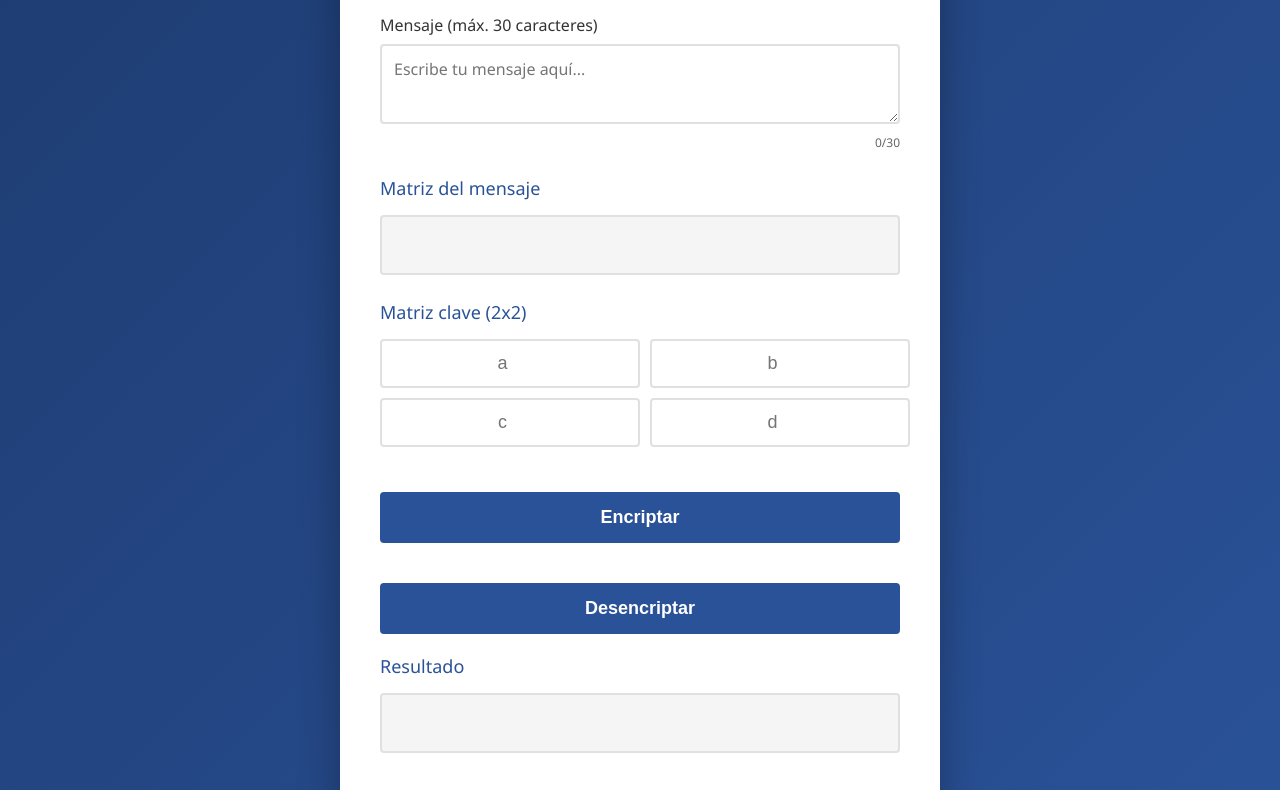
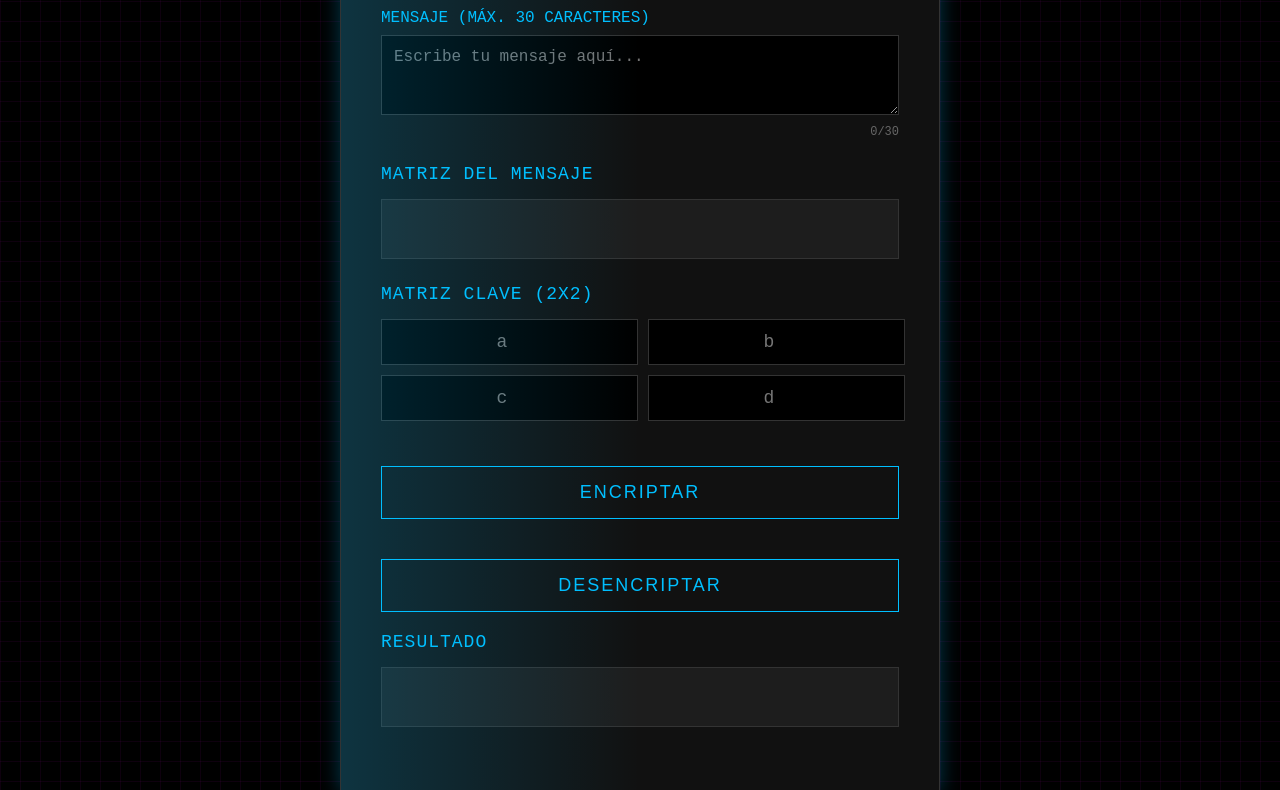
Before and after one commit to Ori31/Practica-Algebra, a plain HTML site: page index.html in a window 1280 px wide. Shown: the part 119-909 px from the top of the page. Drawn offline with Linux system fonts and the light colour scheme.

Commit message:
Cambio estilo

```diff
--- a/style.css
+++ b/style.css
@@ -5,37 +5,65 @@
 }
 
 body {
-    font-family: 'Segoe UI', Tahoma, Geneva, Verdana, sans-serif;
-    background: linear-gradient(135deg, #1e3c72 0%, #2a5298 100%);
+    font-family: 'Courier New', monospace;
+    background: #000000;
     min-height: 100vh;
     display: flex;
     justify-content: center;
     align-items: center;
     padding: 20px;
+    color: #ffffff;
+    background-image:
+        linear-gradient(rgba(139, 0, 139, 0.1) 1px, transparent 1px),
+        linear-gradient(90deg, rgba(139, 0, 139, 0.1) 1px, transparent 1px);
+    background-size: 20px 20px;
 }
 
 .container {
-    background: white;
+    background: #111111;
     max-width: 600px;
     width: 100%;
     padding: 40px;
-    border-radius: 8px;
-    box-shadow: 0 10px 40px rgba(0, 0, 0, 0.3);
+    border-radius: 0;
+    box-shadow: 0 0 20px rgba(0, 191, 255, 0.3);
+    border: 1px solid #333333;
+    position: relative;
+    overflow: hidden;
+}
+
+.container::before {
+    content: '';
+    position: absolute;
+    top: 0;
+    left: -100%;
+    width: 100%;
+    height: 100%;
+    background: linear-gradient(90deg, transparent, rgba(0, 191, 255, 0.2), transparent);
+    animation: scan 4s linear infinite;
+}
+
+@keyframes scan {
+    0% { left: -100%; }
+    100% { left: 100%; }
 }
 
 h1 {
-    color: #1e3c72;
+    color: #8b008b;
     text-align: center;
     margin-bottom: 30px;
     font-size: 32px;
-    font-weight: 600;
+    font-weight: 300;
+    text-transform: uppercase;
+    letter-spacing: 3px;
 }
 
 h3 {
-    color: #2a5298;
+    color: #00bfff;
     margin-bottom: 15px;
     font-size: 18px;
-    font-weight: 500;
+    font-weight: 300;
+    text-transform: uppercase;
+    letter-spacing: 1px;
 }
 
 .section {
@@ -44,26 +72,30 @@ h3 {
 
 label {
     display: block;
-    color: #333;
+    color: #00bfff;
     margin-bottom: 8px;
-    font-weight: 500;
+    font-weight: 300;
+    text-transform: uppercase;
 }
 
 textarea {
     width: 100%;
     padding: 12px;
-    border: 2px solid #e0e0e0;
-    border-radius: 4px;
+    border: 1px solid #333333;
+    border-radius: 0;
     font-size: 16px;
     resize: vertical;
     min-height: 80px;
-    font-family: inherit;
-    transition: border-color 0.3s;
+    font-family: 'Courier New', monospace;
+    background: #000000;
+    color: #ffffff;
+    transition: all 0.3s;
 }
 
 textarea:focus {
     outline: none;
-    border-color: #2a5298;
+    border-color: #8b008b;
+    box-shadow: 0 0 10px rgba(139, 0, 139, 0.5);
 }
 
 .char-count {
@@ -74,13 +106,13 @@ textarea:focus {
 }
 
 .matriz-display {
-    background: #f5f5f5;
+    background: rgba(255, 255, 255, 0.05);
     padding: 20px;
-    border-radius: 4px;
-    border: 2px solid #e0e0e0;
+    border-radius: 0;
+    border: 1px solid #333333;
     min-height: 60px;
     font-family: 'Courier New', monospace;
-    color: #333;
+    color: #00bfff;
     line-height: 1.8;
 }
 
@@ -93,53 +125,61 @@ textarea:focus {
 
 .matriz-input input {
     padding: 12px;
-    border: 2px solid #e0e0e0;
-    border-radius: 4px;
+    border: 1px solid #333333;
+    border-radius: 0;
     font-size: 18px;
     text-align: center;
-    transition: border-color 0.3s;
+    background: #000000;
+    color: #ffffff;
+    font-family: 'Courier New', monospace;
+    transition: all 0.3s;
 }
 
 .matriz-input input:focus {
     outline: none;
-    border-color: #2a5298;
+    border-color: #8b008b;
+    box-shadow: 0 0 8px rgba(139, 0, 139, 0.5);
 }
 
 button {
     width: 100%;
     padding: 15px;
-    background: #2a5298;
-    color: white;
-    border: none;
-    border-radius: 4px;
+    background: transparent;
+    color: #00bfff;
+    border: 1px solid #00bfff;
+    border-radius: 0;
     font-size: 18px;
-    font-weight: 600;
+    font-weight: 300;
     cursor: pointer;
-    transition: background 0.3s;
+    transition: all 0.3s;
     margin: 20px 0;
+    text-transform: uppercase;
+    letter-spacing: 2px;
 }
 
 button:hover {
-    background: #1e3c72;
+    background: rgba(0, 191, 255, 0.1);
+    box-shadow: 0 0 15px rgba(0, 191, 255, 0.4);
 }
 
 button:active {
-    transform: scale(0.98);
+    transform: scale(1);
+    background: rgba(0, 191, 255, 0.2);
 }
 
 .resultado-box {
-    background: #f5f5f5;
+    background: rgba(255, 255, 255, 0.05);
     padding: 20px;
-    border-radius: 4px;
-    border: 2px solid #e0e0e0;
+    border-radius: 0;
+    border: 1px solid #333333;
     min-height: 60px;
     font-family: 'Courier New', monospace;
-    color: #333;
+    color: #ffffff;
     word-wrap: break-word;
 }
 
 .error {
-    color: #d32f2f;
-    background: #ffebee;
-    border-color: #d32f2f;
+    color: #ff0080;
+    background: rgba(255, 0, 128, 0.1);
+    border: 1px solid #ff0080;
 }
```
Also changed, not shown: index.html (+1 -0 lines).
